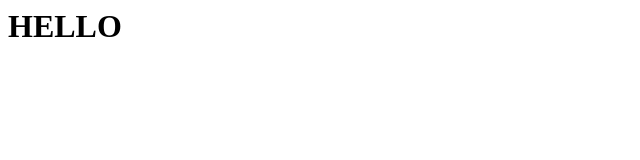
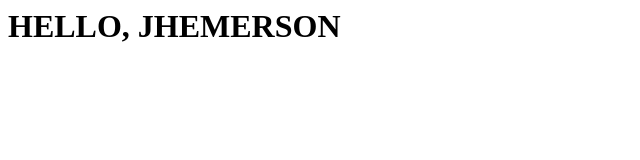
Before and after one commit to jhemersonsantos/jhemersonsantos.github.io, a plain HTML site: page index.html in a window 1280 px wide. Shown: the whole page, without its empty margins (0-640 px from the left). Drawn offline with Linux system fonts and the light colour scheme.

Commit message:
Update index.html

```diff
--- a/index.html
+++ b/index.html
@@ -1,6 +1,6 @@
 <html>
 <head></head>
 <body>
-<h1>HELLO</h1>
+<h1>HELLO, JHEMERSON</h1>
 </body>
 </html>
```
